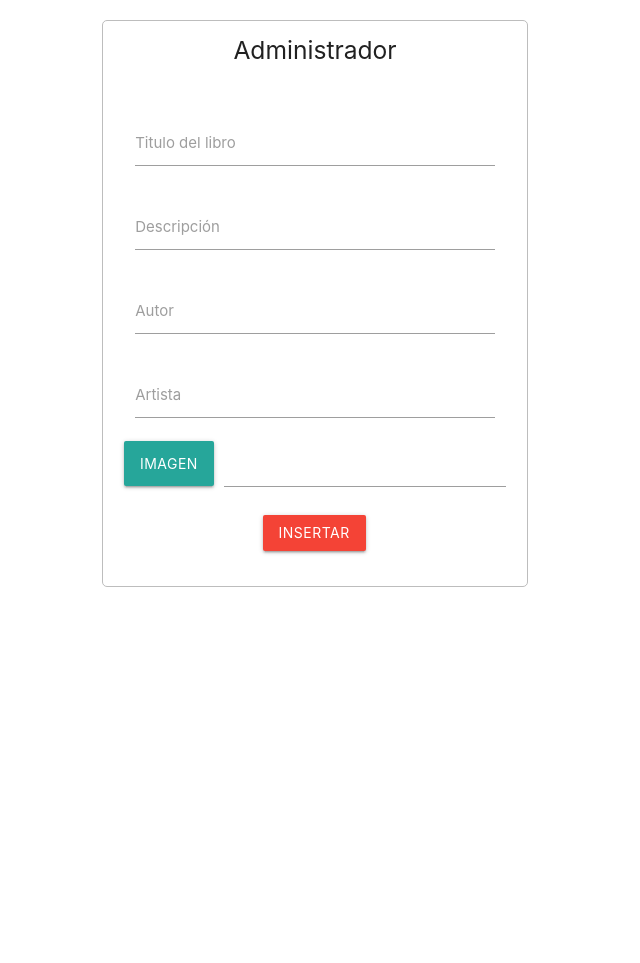
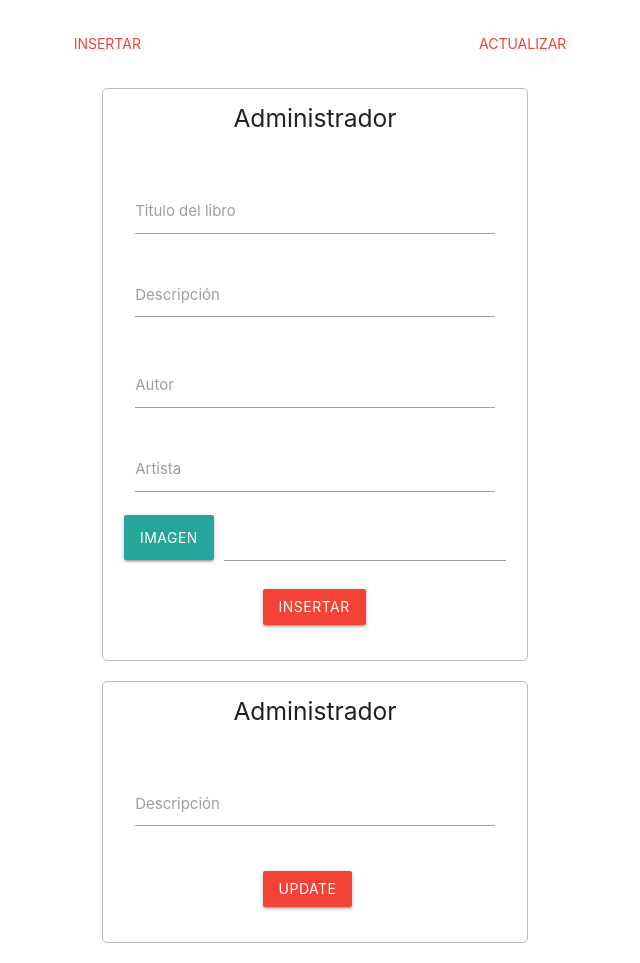
Before and after one commit to CristianUrrea/ReadZone, a PHP site: page /admin.php in a window 1280 px wide. Shown: the whole page, without its empty margins (325-965 px from the left). Before the commit the page ends 800 px from the top, so only its background shows below. Run offline with PHP 8.4, Linux system fonts and the light colour scheme; data that the repository does not hold is empty; some libraries are stand-ins or nearby versions.

Commit message:
Add files via upload

```diff
--- a/acciones/libros.php
+++ b/acciones/libros.php
@@ -14,3 +14,11 @@
     move_uploaded_file($archivo, $destino);
     mysqli_query($conn, "INSERT INTO Books (id_book, tipo, titulo, descripcion, autor, artista, imagen) VALUES ('','$tipo_libro','$titulo','$descripcion','$autor','$artista','$destino')");
 }
+
+if (isset($_POST['btn-update-libro'])) {
+  $titulo_libro= strip_tags($_POST['titulo-libro']);
+  $descripcion = $_POST['descripcion_update'];
+  $query1 = mysqli_query($conn, "UPDATE Books SET descripcion = '$descripcion' WHERE titulo = '$titulo_libro'");
+  mysqli_query($conn, $query1);
+
+}
--- a/admin.php
+++ b/admin.php
@@ -25,6 +25,15 @@
 
 <body>
     <main>
+      <div style="margin-top: 20px;" class="row">
+          <div class="col s12 m12 l8 offset-l2">
+              <ul class="tabs">
+                  <li class="tab col s6 m6 l6"><a class="red-text" href="#insertar_admin">Insertar</a></li>
+                  <li class="tab col s6 m6 l6"><a class="red-text" href="#update_admin">Actualizar</a></li>
+              </ul>
+          </div>
+      </div>
+      <div id="insertar_admin">
         <div id="div-row-admin-panel"  class="row">
             <form id="form-div-admin" class="col s12 m8 l4 offset-l4 offset-m2"  action="" method="post" enctype="multipart/form-data">
                 <div class="row">
@@ -50,7 +59,7 @@
                 </div>
                 <div id="form-div-input-form" class="row">
                     <div class="input-field col s12">
-                        <input id="descripcion" name="descripcion" type="text" class="validate">
+                        <textarea class="materialize-textarea" name="name" rows="8" cols="80"></textarea>
                         <label for="descripcion">Descripción</label>
                     </div>
                 </div>
@@ -84,6 +93,49 @@
                 </div>
             </form>
         </div>
+      </div>
+      <div id="update_admin">
+        <div id="div-row-admin-panel"  class="row">
+          <form id="form-div-admin" class="col s12 m8 l4 offset-l4 offset-m2"  action="" method="post" enctype="multipart/form-data">
+            <div class="row">
+                <div class="col s12 m12 l12 center">
+                    <h5>Administrador</h5>
+                </div>
+            </div>
+            <div id="form-div-input-form" class="row">
+              <div class="input-field col s12">
+                <select name="titulo-libro">
+                  <option value="" disabled selected>Seleccionar libro</option>
+                  <?php
+                  $query = mysqli_query($conn, "SELECT * FROM Books");
+                  if (mysqli_num_rows($query) > 0) {
+                    while ($row = mysqli_fetch_assoc($query)) {
+
+                   ?>
+                   <option value="<?php echo $row['titulo'];?>"><?php echo $row['titulo']; ?></option>
+                   <?php
+
+                  }
+                 }
+                    ?>
+                </select>
+              </div>
+            </div>
+            <div id="form-div-input-form" class="row">
+                <div class="input-field col s12">
+                    <textarea class="materialize-textarea" name="descripcion_update" rows="8" cols="80"></textarea>
+                    <label for="descripcion">Descripción</label>
+                </div>
+            </div>
+            <div id="form-div-input-form" class="row">
+                <div class="input-field col s4 m4 l4 offset-l4 offset-s4 offset-m4">
+                    <button type="submit" name="btn-update-libro" class="btn red">Update</button>
+                </div>
+            </div>
+          </form>
+        </div>
+      </div>
+
     </main>
 
     <!--Import jQuery before materialize.js-->
--- a/nav.php
+++ b/nav.php
@@ -32,7 +32,7 @@
     <!-- Compiled and minified webuiPopover CSS -->
     <link rel='stylesheet' href='https://cdn.jsdelivr.net/jquery.webui-popover/1.2.1/jquery.webui-popover.min.css'>
     <!-- Mis css -->
-    <link rel="stylesheet" href="css/index.css">
+    <!-- <link rel="stylesheet" href="css/index.css"> -->
     <link rel="stylesheet" href="css/comun.css">
     <!--Let browser know website is optimized for mobile-->
     <meta http-equiv="content-type" content="text/html; charset=UTF-8">
--- a/scripts/admin.js
+++ b/scripts/admin.js
@@ -1,3 +1,5 @@
 $(document).ready(function() {
   $("select").formSelect();
+  $(".tabs").tabs();
+
 });
--- a/test.php
+++ b/test.php
@@ -20,8 +20,8 @@
             </button>
         </div>
         <div class="row">
-            <div id="div-content-recomendations-title" class="col s12 m12">
-                <ul id="example2" class="cards-container">
+            <div id="div-content-recomendations-title" class="col s12 m12 l12">
+                <ul class="cards-container">
 
                     <!-- <div id="div-content-recomendations-gallery" class="col s12 m12 l12 colgallery js-flickity" data-flickity-options='{ "wrapAround": true }'> -->
 
```
Also changed, not shown: contenido.php (+14 -13 lines), css/perfil.css (+1 -39 lines), perfil.php (+22 -7 lines), scripts/perfil.js (+8 -0 lines).
